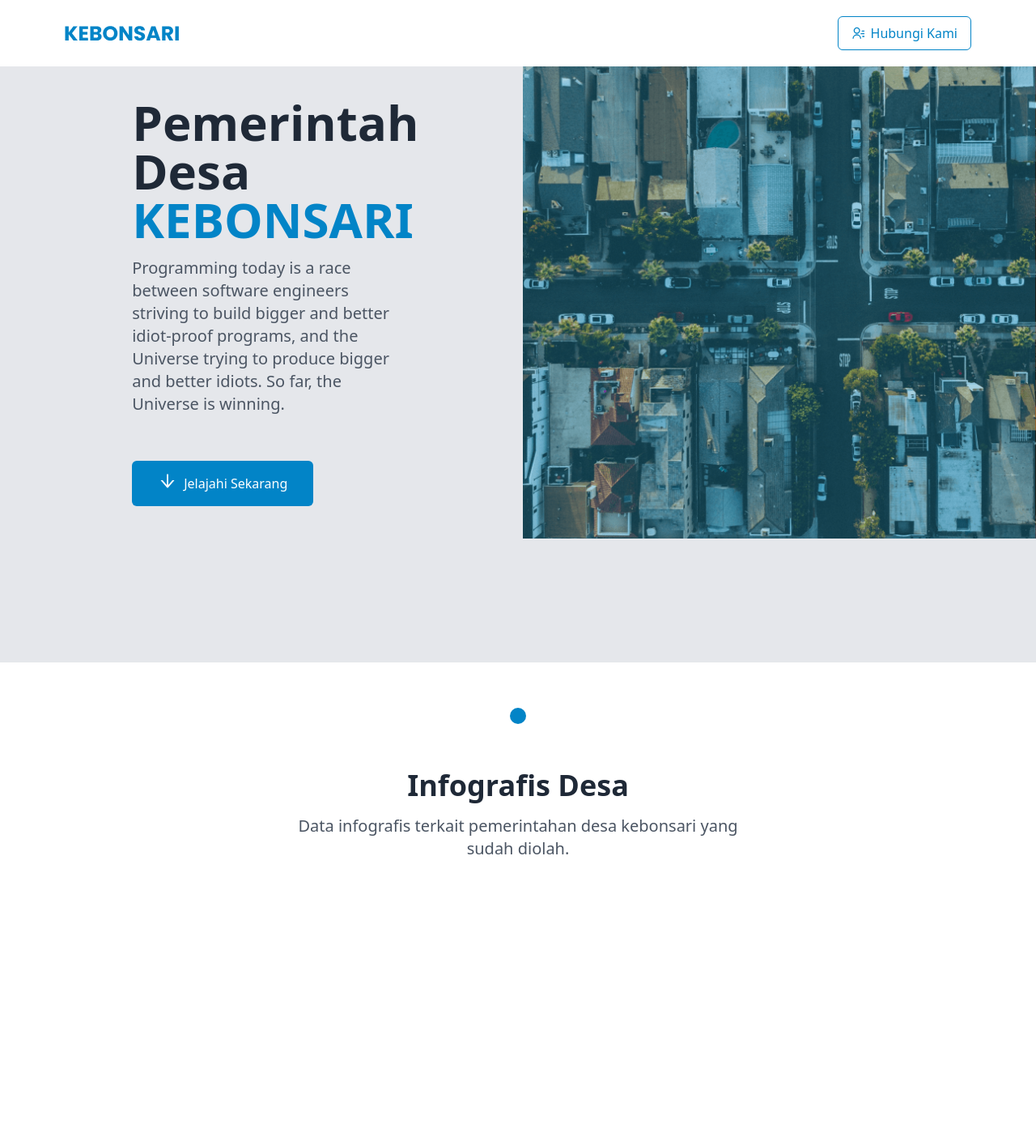
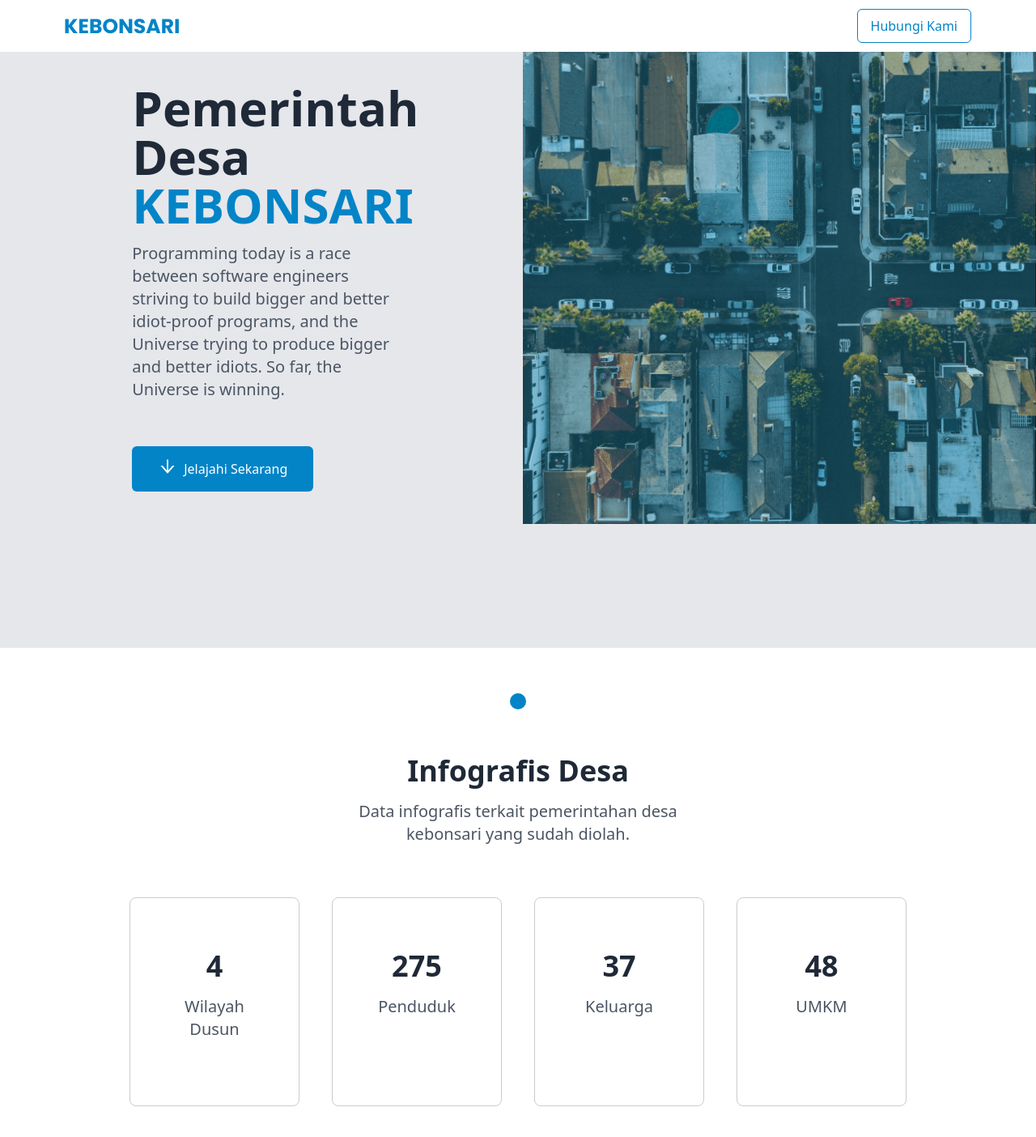
Before and after one commit to jagadyudha/kebonsari.site, a Next.js app: page / in a window 1280 px wide. Shown: the top 1404 px of the page at 81% size. Before the commit the page ends 1078 px from the top, so only its background shows below. Built offline with nearby package versions, Linux system fonts and the light colour scheme.

Commit message:
feat: card on Infographics

```diff
--- a/components/Hero.tsx
+++ b/components/Hero.tsx
@@ -4,7 +4,7 @@ import { AiOutlineArrowDown } from "react-icons/ai";
 
 const Hero = () => {
   return (
-    <section className="xl:h-[92vh] h-screen bg-gray-200 flex xl:block justify-center">
+    <section className="h-[92vh] bg-gray-200 flex xl:block justify-center">
       <div className="flex justify-between items-center">
         <div className="mx-auto xl:w-[50vw] w-full xl:px-40 md:px-12 px-6">
           <h1 className="md:text-6xl text-4xl font-bold text-gray-800">
--- a/components/Infographics.tsx
+++ b/components/Infographics.tsx
@@ -1,8 +1,15 @@
 import React from "react";
+
+const Data = [
+  { id: 1, name: "Wilayah Dusun", value: 4 },
+  { id: 2, name: "Penduduk", value: 275 },
+  { id: 3, name: "Keluarga", value: 37 },
+  { id: 4, name: "UMKM", value: 48 },
+];
 
 const Infographics = () => {
   return (
-    <section>
+    <section className="xl:px-40 md:px-12 px-6">
       <div className="text-center xl:w-1/2 w-full px-6 mx-auto" id="infografis">
         <h2 className="md:text-4xl text-2xl font-bold text-gray-800">
           Infografis Desa
@@ -11,6 +18,16 @@ const Infographics = () => {
           Data infografis terkait pemerintahan desa kebonsari yang sudah diolah.
         </p>
       </div>
+      <div className="grid md:grid-cols-4 sm:grid-cols-2 grid-cols-1 xl:py-12 py-6 xl:gap-10 gap-4">
+        {Data.map((item) => (
+          <div className="border border-black border-opacity-20 rounded-lg px-12 py-16 text-center">
+            <p className="md:text-4xl text-2xl font-bold text-gray-800">
+              {item.value}
+            </p>
+            <p className="my-4 md:text-xl text-md text-gray-600">{item.name}</p>
+          </div>
+        ))}
+      </div>
     </section>
   );
 };
--- a/components/layout/navbar.tsx
+++ b/components/layout/navbar.tsx
@@ -1,15 +1,13 @@
 import React from "react";
-import { RiContactsLine } from "react-icons/ri";
 
 const Navbar = () => {
   return (
-    <nav className="xl:px-20 px-6 sticky top-0 bg-white z-40 flex justify-between py-3 md:py-5">
+    <nav className="xl:px-20 px-6 sticky top-0 bg-white z-40 flex justify-between h-[8vh]">
       <div className="flex items-center w-1/3 xl:w-1/2">
         <img src="/assets/images/logo.png" />
       </div>
       <button>
         <p className="flex justify-center items-center border border-sky-600 md:px-4 px-2 md:py-2 py-1 rounded-md text-sky-600 font-medium hover:text-white hover:bg-sky-600 transition-all duration-300">
-          <RiContactsLine className="mr-2" />
           Hubungi Kami
         </p>
       </button>
--- a/pages/index.tsx
+++ b/pages/index.tsx
@@ -1,7 +1,7 @@
 import React from "react";
 import Hero from "../components/Hero";
 import Infographics from "../components/Infographics";
-import Seperator from "../components/Seperator";
+import Seperator from "../components/Separator";
 
 const Home = () => {
   return (
```
Also changed, not shown: components/Separator.tsx (renamed from components/Seperator.tsx).
